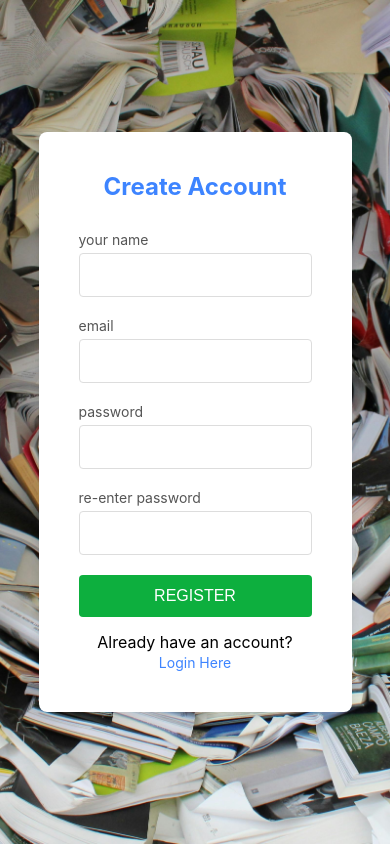
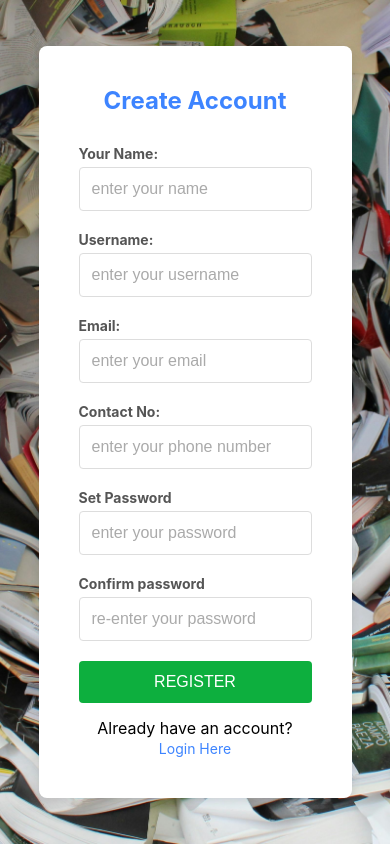
Before and after one commit to NeonAvid100/EduFlow, a PHP site: page /signup.html in a window 390 px wide. Run offline with PHP 8.4, Linux system fonts and the light colour scheme.

Commit message:
feat: added input box for user name and phone number in signup

```diff
--- a/signup.html
+++ b/signup.html
@@ -12,20 +12,28 @@
       <h2>Create Account</h2>
       <form action="login.html" method="POST">
         <div class="input-group">
-          <label for="name">your name</label>
-          <input type="text" id="name" name="name" required>
+          <label for="name"><b>Your Name:</b></label>
+          <input type="text" id="name" name="name" placeholder="enter your name" required>
         </div>
         <div class="input-group">
-          <label for="email">email</label>
-          <input type="email" id="email" name="email" required>
+          <label for="name"><b>Username:</b></label>
+          <input type="text" id="name" name="name" placeholder="enter your username" required>
         </div>
         <div class="input-group">
-          <label for="password">password</label>
-          <input type="password" id="password" name="password" required>
+          <label for="email"><b>Email:</b></label>
+          <input type="email" id="email" name="email" placeholder="enter your email" required>
         </div>
         <div class="input-group">
-          <label for="confirm-password">re-enter password</label>
-          <input type="password" id="confirm-password" name="confirm-password" required>
+          <label for="contact-number"><b>Contact No:</b></label>
+          <input type="tel" id="contact-number" name="contact-number" placeholder="enter your phone number" required>
+        </div>
+        <div class="input-group">
+          <label for="password"><b>Set Password</b></label>
+          <input type="password" id="password" name="password" placeholder="enter your password" required>
+        </div>
+        <div class="input-group">
+          <label for="confirm-password"><b>Confirm password</b></label>
+          <input type="password" id="confirm-password" name="confirm-password" placeholder="re-enter your password" required>
         </div>
         <button type="submit" class="register-btn">REGISTER</button>
       </form>
--- a/styles/signup.css
+++ b/styles/signup.css
@@ -1,11 +1,9 @@
-/* General Reset */
 *{
     margin: 0;
     padding: 0;
     box-sizing: border-box;
   }
 
-  /* Background Image */
   body {
     background: url('../images/Signup.jpg') no-repeat center center fixed;
     background-size: cover;
@@ -22,8 +20,7 @@
     padding: 40px;
     border-radius: 8px;
     box-shadow: 0 4px 10px rgba(0, 0, 0, 0.1);
-    max-width: 400px;
-    width: 100%;
+    max-width: 600px;
   }
 
   h2 {
@@ -32,7 +29,11 @@
     color: #3d84ff;
   }
 
-  /* Input Fields */
+  input::placeholder {
+    color: #aaa;
+    opacity: 1;
+  }
+
   .input-group {
     margin-bottom: 20px;
   }
@@ -57,7 +58,6 @@
     outline: none;
   }
 
-  /* Buttons */
   button {
     width: 100%;
     padding: 12px;
@@ -73,7 +73,6 @@
     background-color: #3d84ff;
   }
 
-  /* Links */
   .links {
     margin-top: 15px;
     text-align: center;
```
